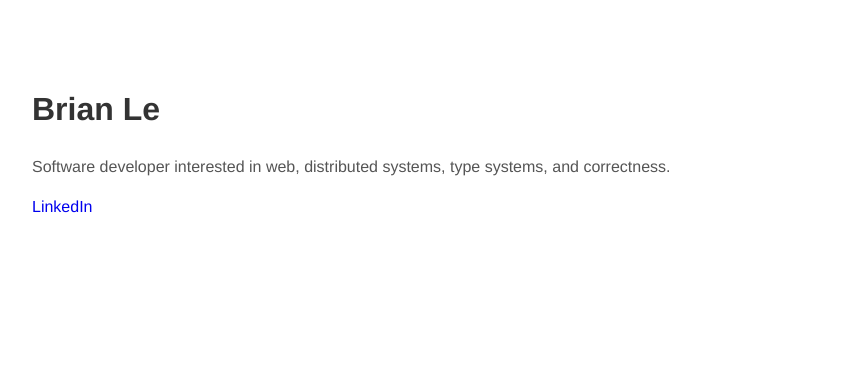
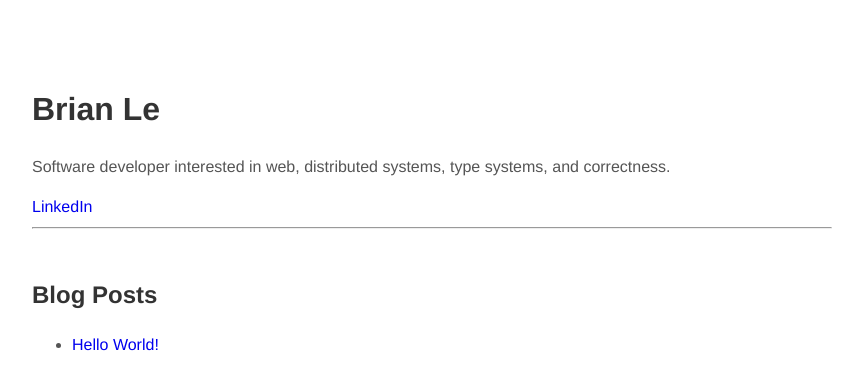
Before and after one commit to brianmakesthings/brianmakesthings.github.io, a Jekyll site: the page built from index.html, in a window 1280 px wide. Shown: the top 390 px of the page, without its empty margins (208-1071 px from the left). Built offline with Jekyll 4.4.1, drawn with Linux system fonts in a browser that asks for light colours.

Commit message:
Add link between posts and home

```diff
--- a/index.html
+++ b/index.html
@@ -1,3 +1,6 @@
+---
+
+---
 <!DOCTYPE html>
 <html lang="en">
 <head>
@@ -7,10 +10,25 @@
     <title>Brian Le</title>
 </head>
 <body>
-    <a href="/"><h1>Brian Le</h1></a>
+    <h1 class="name">
+        <a href="/">
+            Brian Le
+        </a>
+    </h1>
 
     <p>Software developer interested in web, distributed systems, type systems, and correctness.</p>
 
     <a href="https://linkedin.com/in/brianlebustech" target="_blank">LinkedIn</a>
+
+    <hr>
+
+    <h2>Blog Posts</h2>
+    <ul>
+    {% for post in site.posts reversed %}
+        <li>
+        <a href="{{ post.url }}">{{ post.title }}</a>
+        </li>
+    {% endfor %}
+    </ul>
 </body>
 </html>
--- a/main.css
+++ b/main.css
@@ -22,3 +22,15 @@ h2 {
 a {
     text-decoration: none;
 }
+
+h1 a {
+    color: #333;
+}
+
+h1 a:visited {
+    color: #333;
+}
+
+h1 a:hover {
+    color: #777;
+}
```
Also changed, not shown: _layouts/post.html (+9 -4 lines), _posts/2023-11-05-hello-world.md (+1 -3 lines).
